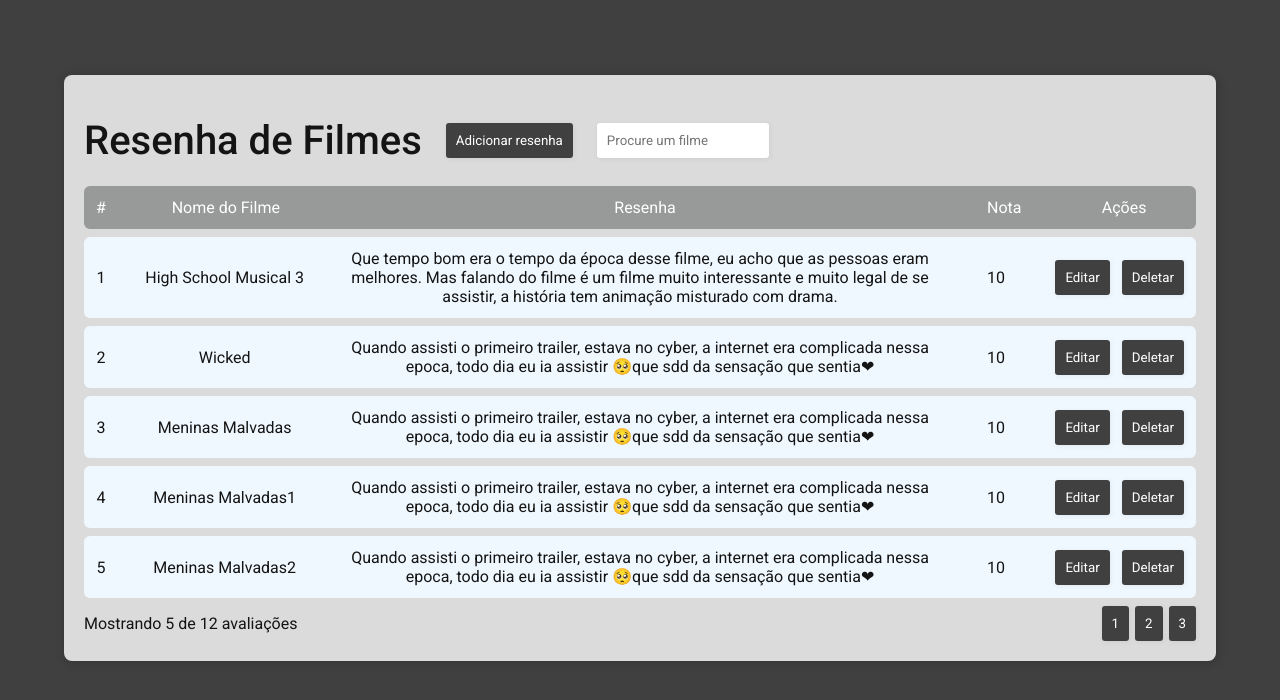
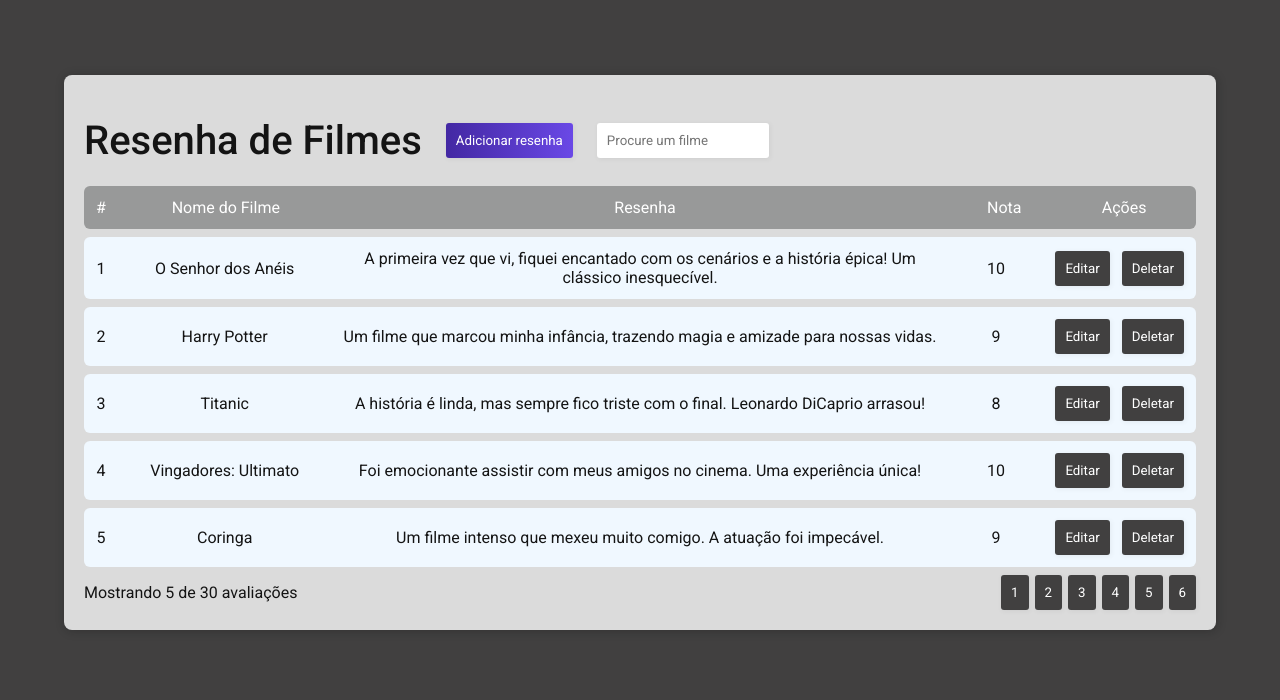
Before and after one commit to livialeall/crud_resenha_filme_front, a React (Vite) app in the folder crud_resenha_filme/: page / in a window 1280 px wide. Shown: the top 700 px of the page. Built offline with nearby package versions, Linux system fonts and the light colour scheme.

Commit message:
paginação e mock

```diff
--- a/crud_resenha_filme/src/mocks/resenhas.json
+++ b/crud_resenha_filme/src/mocks/resenhas.json
@@ -1,74 +1,182 @@
 [
     {
-        "id":1,
-        "nome":"High School Musical 3",
-        "resenha":"Que tempo bom era o tempo da época desse filme, eu acho que as pessoas eram melhores. Mas falando do filme é um filme muito interessante e muito legal de se assistir, a história tem animação misturado com drama.",
-        "nota":10
+        "id": 1,
+        "nome": "O Senhor dos Anéis",
+        "resenha": "A primeira vez que vi, fiquei encantado com os cenários e a história épica! Um clássico inesquecível.",
+        "nota": 10
     },
     {
-        "id":2,
-        "nome":"Wicked",
-        "resenha":"Quando assisti o primeiro trailer, estava no cyber, a internet era complicada nessa epoca, todo dia eu ia assistir 🥺que sdd da sensação que sentia❤",
-        "nota":10
+        "id": 2,
+        "nome": "Harry Potter",
+        "resenha": "Um filme que marcou minha infância, trazendo magia e amizade para nossas vidas.",
+        "nota": 9
     },
     {
-        "id":3,
-        "nome":"Meninas Malvadas",
-        "resenha":"Quando assisti o primeiro trailer, estava no cyber, a internet era complicada nessa epoca, todo dia eu ia assistir 🥺que sdd da sensação que sentia❤",
-        "nota":10
+        "id": 3,
+        "nome": "Titanic",
+        "resenha": "A história é linda, mas sempre fico triste com o final. Leonardo DiCaprio arrasou!",
+        "nota": 8
     },
     {
-        "id":4,
-        "nome":"Meninas Malvadas1",
-        "resenha":"Quando assisti o primeiro trailer, estava no cyber, a internet era complicada nessa epoca, todo dia eu ia assistir 🥺que sdd da sensação que sentia❤",
-        "nota":10
+        "id": 4,
+        "nome": "Vingadores: Ultimato",
+        "resenha": "Foi emocionante assistir com meus amigos no cinema. Uma experiência única!",
+        "nota": 10
     },
     {
-        "id":5,
-        "nome":"Meninas Malvadas2",
-        "resenha":"Quando assisti o primeiro trailer, estava no cyber, a internet era complicada nessa epoca, todo dia eu ia assistir 🥺que sdd da sensação que sentia❤",
-        "nota":10
+        "id": 5,
+        "nome": "Coringa",
+        "resenha": "Um filme intenso que mexeu muito comigo. A atuação foi impecável.",
+        "nota": 9
     },
     {
-        "id":6,
-        "nome":"Meninas Malvadas3",
-        "resenha":"Quando assisti o primeiro trailer, estava no cyber, a internet era complicada nessa epoca, todo dia eu ia assistir 🥺que sdd da sensação que sentia❤",
-        "nota":10
+        "id": 6,
+        "nome": "Avatar",
+        "resenha": "Os efeitos visuais foram incríveis. A história é simples, mas muito envolvente.",
+        "nota": 8
     },
     {
-        "id":7,
-        "nome":"Meninas Malvadas4",
-        "resenha":"Quando assisti o primeiro trailer, estava no cyber, a internet era complicada nessa epoca, todo dia eu ia assistir 🥺que sdd da sensação que sentia❤",
-        "nota":10
+        "id": 7,
+        "nome": "A Bela e a Fera",
+        "resenha": "Um clássico da Disney que sempre aquece o coração. A trilha sonora é maravilhosa.",
+        "nota": 10
     },
     {
-        "id":8,
-        "nome":"Meninas Malvadas5",
-        "resenha":"Quando assisti o primeiro trailer, estava no cyber, a internet era complicada nessa epoca, todo dia eu ia assistir 🥺que sdd da sensação que sentia❤",
-        "nota":10
+        "id": 8,
+        "nome": "Star Wars: Uma Nova Esperança",
+        "resenha": "Foi o início de uma saga épica que me conquistou para sempre.",
+        "nota": 9
     },
     {
-        "id":9,
-        "nome":"Meninas Malvadas6",
-        "resenha":"Quando assisti o primeiro trailer, estava no cyber, a internet era complicada nessa epoca, todo dia eu ia assistir 🥺que sdd da sensação que sentia❤",
-        "nota":10
+        "id": 9,
+        "nome": "Forrest Gump",
+        "resenha": "Uma história de vida inspiradora e emocionante. É impossível não amar.",
+        "nota": 10
     },
     {
-        "id":10,
-        "nome":"Meninas Malvadas7",
-        "resenha":"Quando assisti o primeiro trailer, estava no cyber, a internet era complicada nessa epoca, todo dia eu ia assistir 🥺que sdd da sensação que sentia❤",
-        "nota":10
+        "id": 10,
+        "nome": "A Origem",
+        "resenha": "Me fez pensar muito sobre sonhos e realidade. Um filme brilhante!",
+        "nota": 9
     },
     {
-        "id":11,
-        "nome":"Meninas Malvadas8",
-        "resenha":"Quando assisti o primeiro trailer, estava no cyber, a internet era complicada nessa epoca, todo dia eu ia assistir 🥺que sdd da sensação que sentia❤",
-        "nota":10
+        "id": 11,
+        "nome": "Jurassic Park",
+        "resenha": "Fiquei fascinado com os dinossauros quando era criança. Um marco no cinema.",
+        "nota": 10
     },
     {
-        "id":12,
-        "nome":"Meninas Malvadas9",
-        "resenha":"Quando assisti o primeiro trailer, estava no cyber, a internet era complicada nessa epoca, todo dia eu ia assistir 🥺que sdd da sensação que sentia❤",
-        "nota":10
+        "id": 12,
+        "nome": "Homem-Aranha",
+        "resenha": "Sempre gostei do herói. O filme trouxe uma sensação de nostalgia.",
+        "nota": 8
+    },
+    {
+        "id": 13,
+        "nome": "It: A Coisa",
+        "resenha": "Um terror que me surpreendeu pela qualidade da história e do elenco.",
+        "nota": 8
+    },
+    {
+        "id": 14,
+        "nome": "Clube da Luta",
+        "resenha": "Um filme inteligente e cheio de reviravoltas. A mensagem é profunda.",
+        "nota": 9
+    },
+    {
+        "id": 15,
+        "nome": "Matrix",
+        "resenha": "Uma obra-prima da ficção científica. Mudou minha visão sobre tecnologia.",
+        "nota": 10
+    },
+    {
+        "id": 16,
+        "nome": "Pantera Negra",
+        "resenha": "Um filme que trouxe muita representatividade e emoção. Wakanda forever!",
+        "nota": 9
+    },
+    {
+        "id": 17,
+        "nome": "Toy Story",
+        "resenha": "Uma história encantadora que marcou minha infância. Sempre me emociona.",
+        "nota": 10
+    },
+    {
+        "id": 18,
+        "nome": "O Rei Leão",
+        "resenha": "Choro toda vez que vejo. É uma animação atemporal e emocionante.",
+        "nota": 10
+    },
+    {
+        "id": 19,
+        "nome": "O Poderoso Chefão",
+        "resenha": "Um clássico do cinema. Cada cena é uma obra de arte.",
+        "nota": 10
+    },
+    {
+        "id": 20,
+        "nome": "Os Incríveis",
+        "resenha": "Adoro a combinação de ação e humor. É um dos melhores da Pixar.",
+        "nota": 9
+    },
+    {
+        "id": 21,
+        "nome": "Frozen",
+        "resenha": "Minha sobrinha canta 'Let it Go' toda hora. Um filme encantador!",
+        "nota": 8
+    },
+    {
+        "id": 22,
+        "nome": "Shrek",
+        "resenha": "Uma animação divertida que sempre me faz rir. O Burro é o melhor!",
+        "nota": 9
+    },
+    {
+        "id": 23,
+        "nome": "Interestelar",
+        "resenha": "Um filme que me fez refletir sobre o universo e o tempo. É espetacular!",
+        "nota": 10
+    },
+    {
+        "id": 24,
+        "nome": "Django Livre",
+        "resenha": "Quentin Tarantino nunca decepciona. É um filme incrível e cheio de ação.",
+        "nota": 9
+    },
+    {
+        "id": 25,
+        "nome": "A Procura da Felicidade",
+        "resenha": "Uma lição de vida que sempre me emociona. Will Smith está perfeito.",
+        "nota": 10
+    },
+    {
+        "id": 26,
+        "nome": "Mulan",
+        "resenha": "A música 'Reflections' é linda. É um filme empoderador e emocionante.",
+        "nota": 9
+    },
+    {
+        "id": 27,
+        "nome": "Esqueceram de Mim",
+        "resenha": "Um clássico do Natal que nunca sai de moda. Sempre divertido de assistir.",
+        "nota": 8
+    },
+    {
+        "id": 28,
+        "nome": "Piratas do Caribe",
+        "resenha": "A atuação de Johnny Depp como Jack Sparrow é lendária. Um ótimo filme!",
+        "nota": 9
+    },
+    {
+        "id": 29,
+        "nome": "As Branquelas",
+        "resenha": "Não importa quantas vezes eu assista, sempre dou boas risadas.",
+        "nota": 8
+    },
+    {
+        "id": 30,
+        "nome": "Meninas Malvadas",
+        "resenha": "Regina George é icônica. O filme é super divertido e cheio de boas frases.",
+        "nota": 10
     }
 ]
--- a/crud_resenha_filme/src/pages/home.tsx
+++ b/crud_resenha_filme/src/pages/home.tsx
@@ -1,6 +1,5 @@
 import { useState } from "react";
 import Grid from "../ui/components/grid";
-import Footer from "../ui/components/pagination";
 
 const Home = () => {
   const [isOpen, setIsOpen] = useState(false);
@@ -18,7 +17,7 @@
       <div className="g-24 component-div">
         <div className="g-24 align-center">
           <h1>Resenha de Filmes</h1>
-          <button onClick={openModal} className="rounded-3 shadow-lighter">
+          <button onClick={openModal} className="rounded-3 shadow-lighter active">
             Adicionar resenha
           </button>
           <input
```
